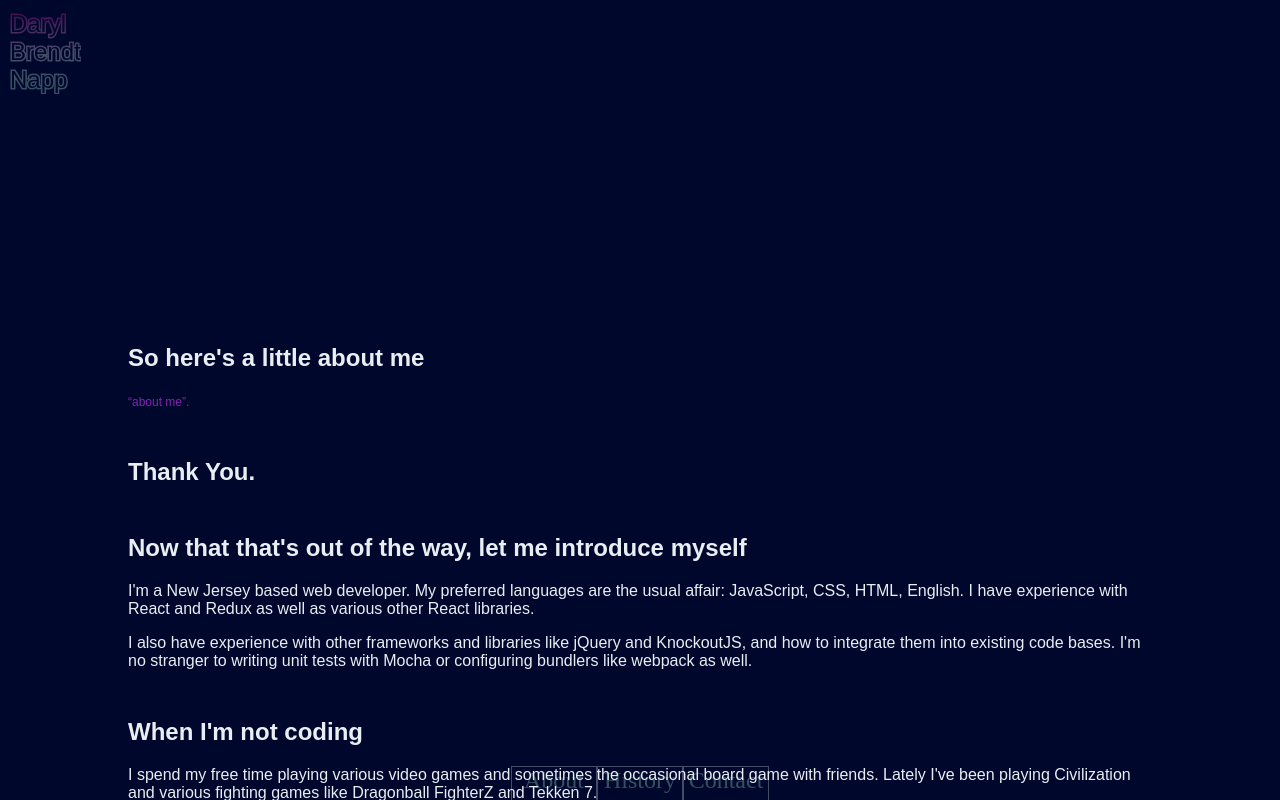
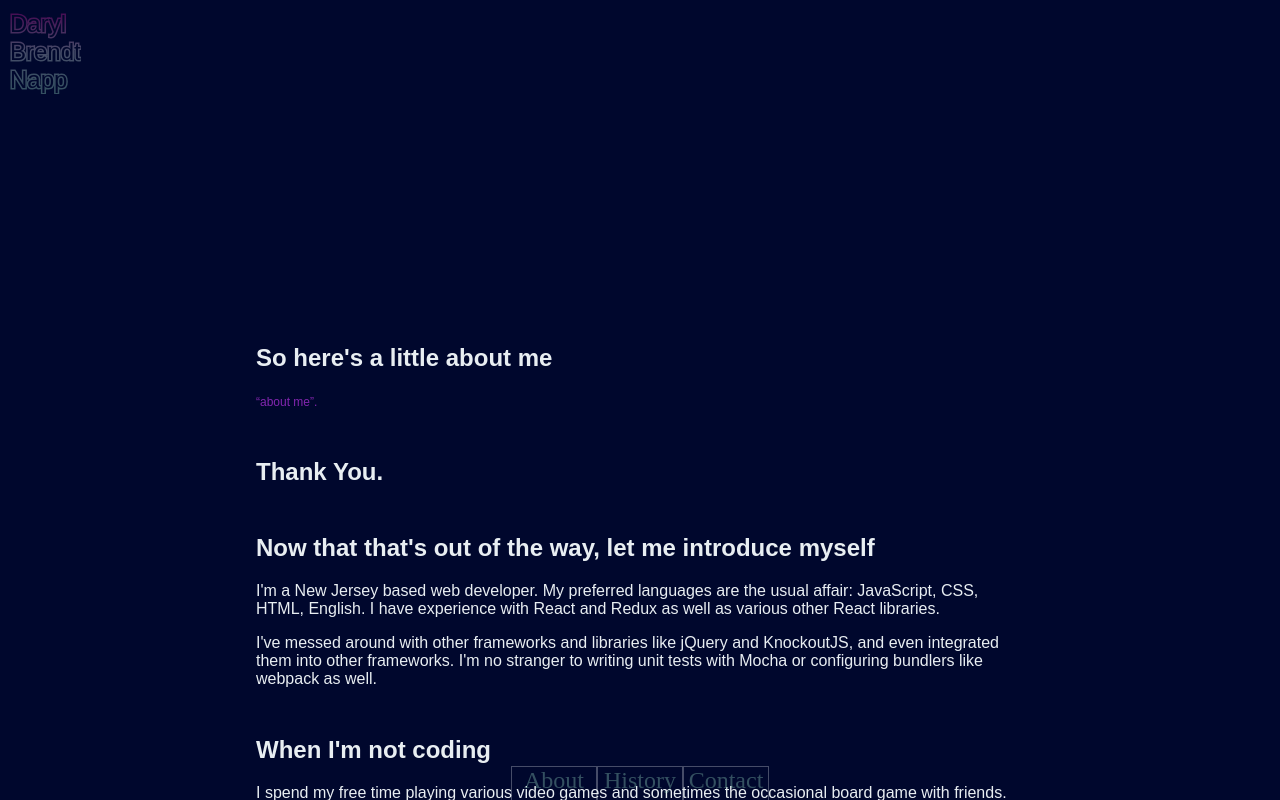
Before and after one commit to dbnapp/dbnapp.github.io, a React app: page /about in a window 1280 px wide. Built offline with nearby package versions, Linux system fonts and the light colour scheme.

Commit message:
text and padding changes

```diff
--- a/src/components/AboutPage.jsx
+++ b/src/components/AboutPage.jsx
@@ -4,8 +4,12 @@ import styled from 'styled-components';
 const AboutSection = styled.section`
   position: absolute;
   opacity: 0;
-  padding: 0 10%;
+  padding: 0 10% 20em;
   transition: all 1s;
+
+  @media (min-width: 768px) {
+    padding: 0 20% 20em;
+  }
 
   &.appear {
     opacity: 0;
@@ -63,8 +67,8 @@ const AboutPage = () => (
     </p>
 
     <p>
-      I also have experience with other frameworks and libraries like jQuery and KnockoutJS, and how
-      to integrate them into existing code bases. I&apos;m no stranger to writing unit tests with
+      I&apos;ve messed around with other frameworks and libraries like jQuery and KnockoutJS, and
+      even integrated them into other frameworks. I&apos;m no stranger to writing unit tests with
       Mocha or configuring bundlers like webpack as well.
     </p>
 
--- a/src/components/ContactPage.jsx
+++ b/src/components/ContactPage.jsx
@@ -59,7 +59,7 @@ const SuperLink = styled.a`
 
 const ContactPage = () => (
   <ContactSection>
-    <h1>If you&apos;d like to reach me you can send me an email at</h1>
+    <h1>Here&apos;s my email if you want to talk</h1>
     <p>
       <SuperLink href="mailto:dbnapp@gmail.com">dbnapp@gmail.com</SuperLink>
     </p>
```
